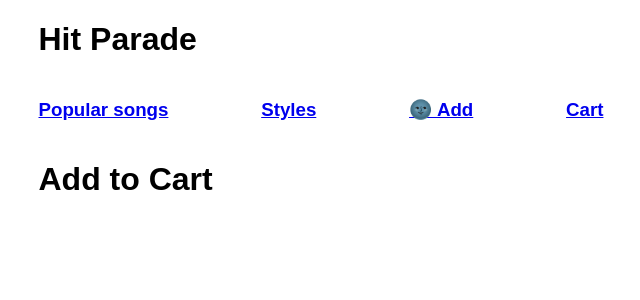
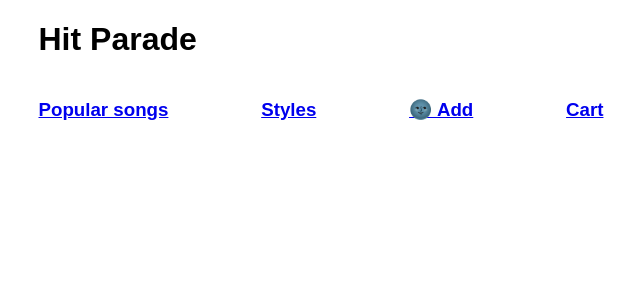
Before and after one commit to voromahery/hit-parade-react, a React app: page /cart in a window 1280 px wide. Shown: the top 300 px of the page, without its empty margins (319-959 px from the left). Built offline with nearby package versions, Linux system fonts and the light colour scheme.

Commit message:
Added delete icon

```diff
--- a/Context.js
+++ b/Context.js
@@ -31,9 +31,18 @@ export default function ContextProvider(props) {
         songsDATA();
     }, [])
 
+    function addToCart(newSong) {
+        // Add an element in an array in an immutable way
+        setCartItem(prevItem => [...prevItem, newSong]);
+    }
+
+    function removeFromCart(id) {
+        setCartItem(prevItem => prevItem.filter(item => item.id !== id));
+    }
+
     return (
         <div>
-            <Context.Provider value={{ songs, setSongs, songStyle, setSongStyle, toggleFavorite,cartItem, setCartItem }}>
+            <Context.Provider value={{ songs, setSongs, songStyle, setSongStyle, toggleFavorite,cartItem, setCartItem, addToCart, removeFromCart }}>
                 {props.children}
             </Context.Provider>
         </div>
--- a/components/Songs.js
+++ b/components/Songs.js
@@ -8,7 +8,7 @@ import upIcon from '../icons/upscore.svg';
 import downIcon from '../icons/downscore.svg';
 
 function Songs({ song, removeScore, addScore }) {
-    const { toggleFavorite, cartItem } = useContext(Context)
+    const { toggleFavorite, cartItem, addToCart, removeFromCart } = useContext(Context)
 
     function addHeartIcon() {
         if (song.favorite) {
@@ -20,9 +20,9 @@ function Songs({ song, removeScore, addScore }) {
 
     function addCart() {
         if (cartItem.some(cart => cart.id === song.id)) {
-            return <img src={addCartIcon} className="add-cart" alt="" id={song.id}/>
+            return <img src={addCartIcon} className="add-cart" alt="" id={song.id} onClick={() => removeFromCart(song)} />
         } else {
-            return <img src={cartIcon} className="add-cart" alt="" id={song.id} />
+            return <img src={cartIcon} className="add-cart" alt="" onClick={() => addToCart(song)} />
         }
     }
 
--- a/css/card.css
+++ b/css/card.css
@@ -21,3 +21,7 @@
 .score {
     align-items: center;
 }
+
+.delete {
+    max-width: 24px;
+}
--- a/pages/AddSong.js
+++ b/pages/AddSong.js
@@ -18,7 +18,6 @@ function AddSong() {
             scoreUp: 0,
             scoreDown: 0,
             favorite: false,
-
         }
 
         setSongs([...songs, newSongs]);
--- a/pages/CartSong.js
+++ b/pages/CartSong.js
@@ -1,9 +1,25 @@
-import React from 'react'
+import React, { useContext } from 'react';
+import { Context } from '../Context';
+import deleteIcon from '../icons/delete.svg';
 
 function CartSong() {
+    const { cartItem, removeFromCart } = useContext(Context);
+
+    // function deletefromCart() {
+
+    // }
+
     return (
-        <div>
-            <h1>Add to Cart</h1>
+        <div className="card-container">
+            {cartItem.map(cart =>
+                <div className="card" key={cart.id}>
+                    <img src={deleteIcon} alt="" id={cart.id} onClick={() => removeFromCart(cart.id)}  className="delete"/>
+                    <div>
+                        <h3>{cart.title}</h3>
+                        <span>{cart.artist}</span>
+                    </div>
+                    <span className="price">{cart.price}</span>
+                </div>)}
         </div>
     )
 }
--- a/songData.js
+++ b/songData.js
@@ -68,7 +68,8 @@ Elle veut tout assumer, tout assumer
 Tout assumer, tout assumer
 Oh oh ah
         `,
-        favorite: true
+        favorite: true,
+        price: 1200
     },
     {
         id:9999998690,
@@ -129,6 +130,7 @@ Le gars là c'est un gros parleur (yeah) c'est un gros parleur
 Le gars là c'est un beau parleur, c'est un beau parleur
         `,
         favorite: false,
+        price: 3000,
     }
 ]
 export default data;
```
Also changed, not shown: icons/delete.svg (added), 7 other files (tests, documents, lock files or other folders).
